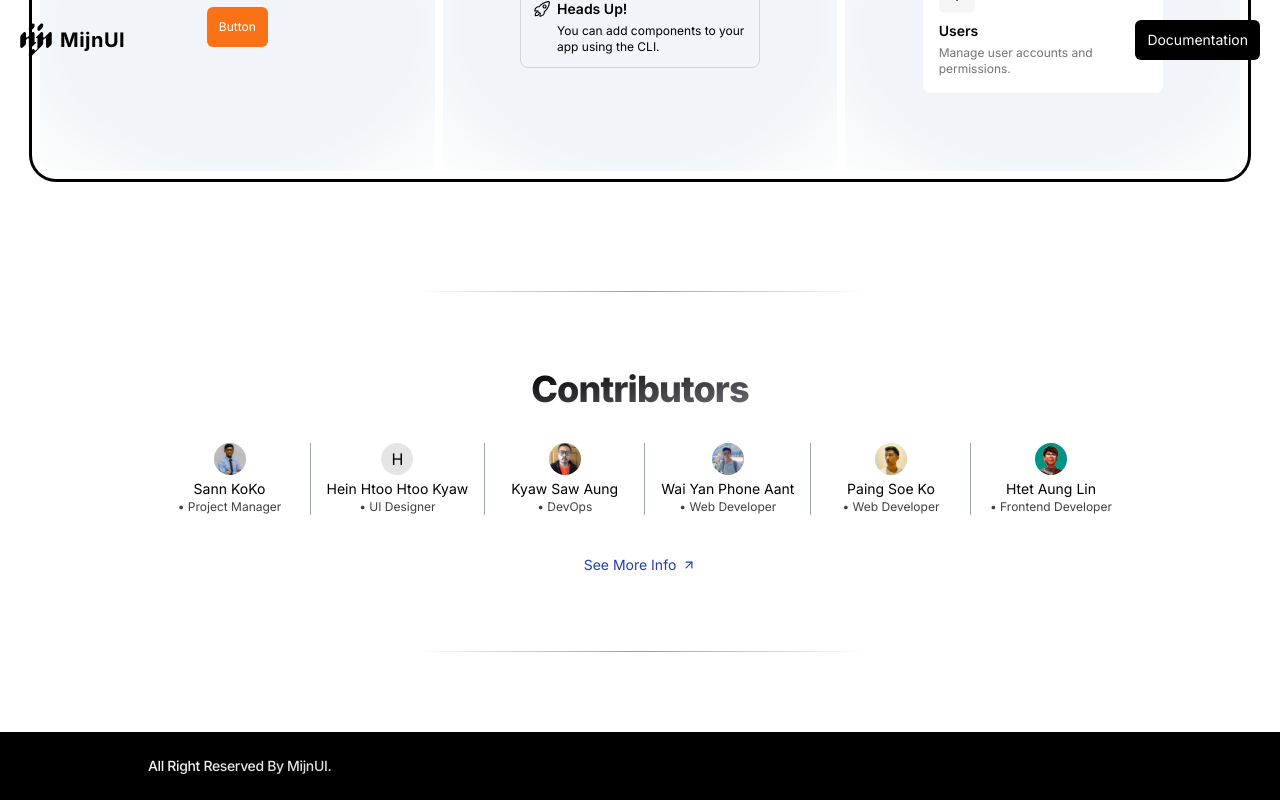
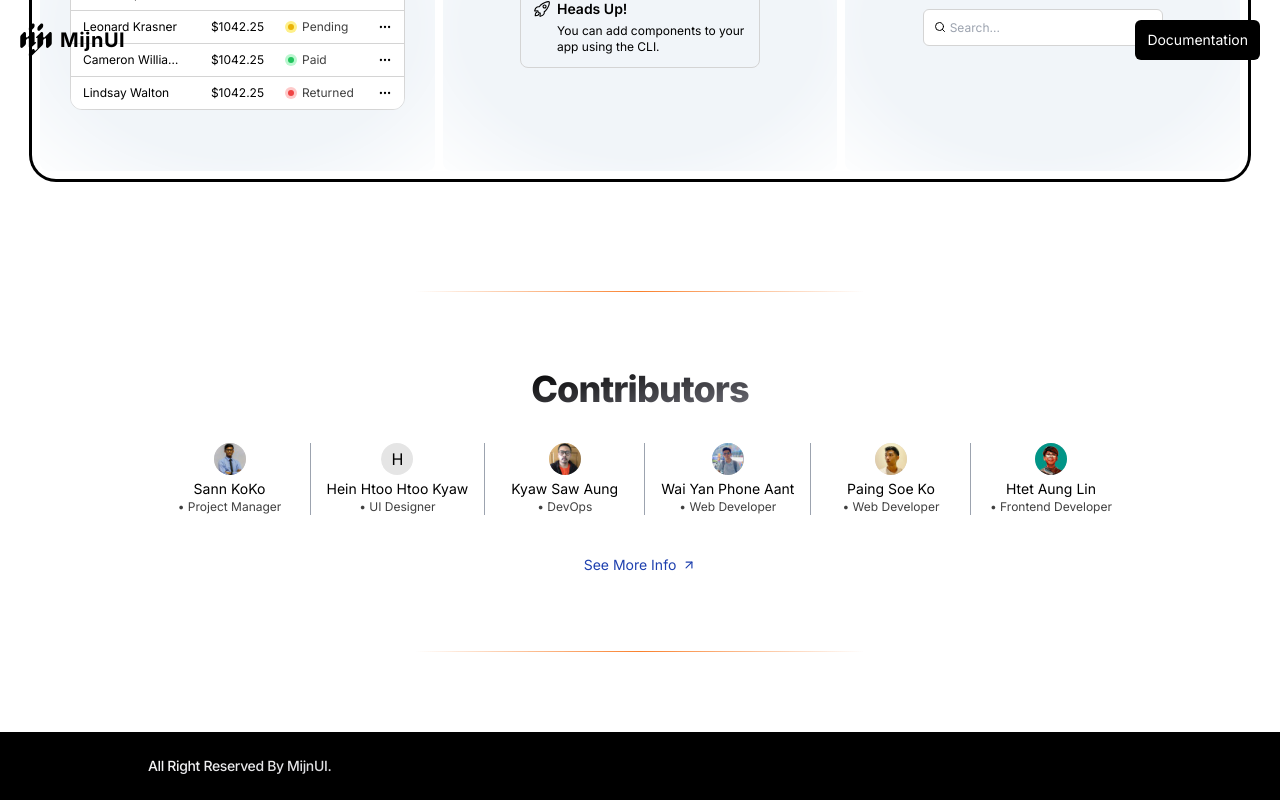
Before and after one commit to mijn-ui/mijn-ui, a Next.js app: page / in a window 1280 px wide. Both pictures are taken after a click on the link "Hein Htoo Htoo Kyaw". Shown: the part 1473-2273 px from the top of the page. Built offline with nearby package versions, Linux system fonts and the light colour scheme.

Commit message:
feat: add Table showcase component

```diff
--- a/src/app/(index)/sections/showcase-section.tsx
+++ b/src/app/(index)/sections/showcase-section.tsx
@@ -4,12 +4,12 @@ import React, { useEffect } from "react";
 
 import ShowcaseAlert from "@/components/showcase/showcase-alert";
 import ShowcaseAlertDialog from "@/components/showcase/showcase-alert-dialog";
-import ShowcaseButton from "@/components/showcase/showcase-button";
 import ShowcaseCalendar from "@/components/showcase/showcase-calendar";
 import ShowcaseCard from "@/components/showcase/showcase-card";
 import ShowcaseComboBox from "@/components/showcase/showcase-combo-box";
 import ShowcaseInput from "@/components/showcase/showcase-input";
 import ShowcaseProgress from "@/components/showcase/showcase-progress";
+import ShowcaseTable from "@/components/showcase/showcase-table";
 import ShowcaseTabs from "@/components/showcase/showcase-tabs";
 
 const ShowcaseSection = () => {
@@ -45,14 +45,14 @@ const ShowcaseSection = () => {
         id="cards"
       >
         <ShowcaseTabs />
+        <ShowcaseComboBox />
+        <ShowcaseCard />
+        <ShowcaseAlertDialog />
+        <ShowcaseProgress />
         <ShowcaseCalendar />
-        <ShowcaseAlertDialog />
-        <ShowcaseComboBox />
-        <ShowcaseProgress />
+        <ShowcaseTable />
+        <ShowcaseAlert />
         <ShowcaseInput />
-        <ShowcaseButton />
-        <ShowcaseAlert />
-        <ShowcaseCard />
       </div>
     </section>
   );
--- a/src/components/showcase/showcase-button.tsx
+++ /dev/null
@@ -1,16 +0,0 @@
-import React from "react";
-import LinkCard from "./link-card";
-import Button from "../mijn-ui/Button";
-
-const ShowcaseButton = () => {
-  return (
-    <LinkCard
-      href="https://mijnui.com/docs/?path=/docs/components-button--docs"
-      label="Button"
-    >
-      <Button className="text-xs">Button</Button>
-    </LinkCard>
-  );
-};
-
-export default ShowcaseButton;
--- /dev/null
+++ b/src/components/showcase/showcase-table.tsx
@@ -0,0 +1,96 @@
+import React from "react";
+
+import { LuMoreHorizontal } from "react-icons/lu";
+
+import { cn } from "@/utils";
+
+import LinkCard from "./link-card";
+
+type TableDataType = {
+  name: string;
+  price: string;
+  status: "Paid" | "Pending" | "Returned";
+};
+
+const TABLE_DATA: TableDataType[] = [
+  {
+    name: "Alex Cooper",
+    price: "$1042.25",
+    status: "Paid",
+  },
+  {
+    name: "Leonard Krasner",
+    price: "$1042.25",
+    status: "Pending",
+  },
+  {
+    name: "Cameron Williamson",
+    price: "$1042.25",
+    status: "Paid",
+  },
+  {
+    name: "Lindsay Walton",
+    price: "$1042.25",
+    status: "Returned",
+  },
+];
+
+const ShowcaseTable = () => {
+  return (
+    <LinkCard
+      href="https://mijnui.com/docs/?path=/docs/components-table--docs"
+      label="Table"
+    >
+      <div className="overflow-auto rounded-xl border border-border">
+        <table className="relative text-sm">
+          <thead className="h-8 bg-accent">
+            <tr className="border-b border-border text-left">
+              <th className="px-3 py-2 text-xs font-semibold">Customer</th>
+              <th className="px-3 py-2 text-xs font-semibold">Total</th>
+              <th className="px-3 py-2 text-xs font-semibold">Status</th>
+              <th></th>
+            </tr>
+          </thead>
+
+          <tbody className="divide-y divide-border bg-card">
+            {TABLE_DATA.map((user) => (
+              <RenderTableCell key={user.name} {...user} />
+            ))}
+          </tbody>
+        </table>
+      </div>
+    </LinkCard>
+  );
+};
+
+const RenderTableCell = ({ name, price, status }: TableDataType) => {
+  const statusColor =
+    status === "Paid"
+      ? "bg-green-500 ring-green-200"
+      : status === "Pending"
+        ? "bg-yellow-500 ring-yellow-200"
+        : "bg-red-500 ring-red-200";
+
+  return (
+    <tr className="text-left">
+      <td className="block max-w-32 truncate px-3 py-2 align-middle text-xs">
+        {name}
+      </td>
+      <td className="px-3 py-2 align-middle text-xs">{price}</td>
+      <td className="px-3 py-2 align-middle text-xs">
+        <p className="flex items-center gap-2 text-xs text-neutral-700">
+          <span
+            className={cn("block h-1.5 w-1.5 rounded-full ring", statusColor)}
+          ></span>
+          <span>{status}</span>
+        </p>
+      </td>
+
+      <td className="px-3 py-2 align-middle text-sm">
+        <LuMoreHorizontal />
+      </td>
+    </tr>
+  );
+};
+
+export default ShowcaseTable;
```
